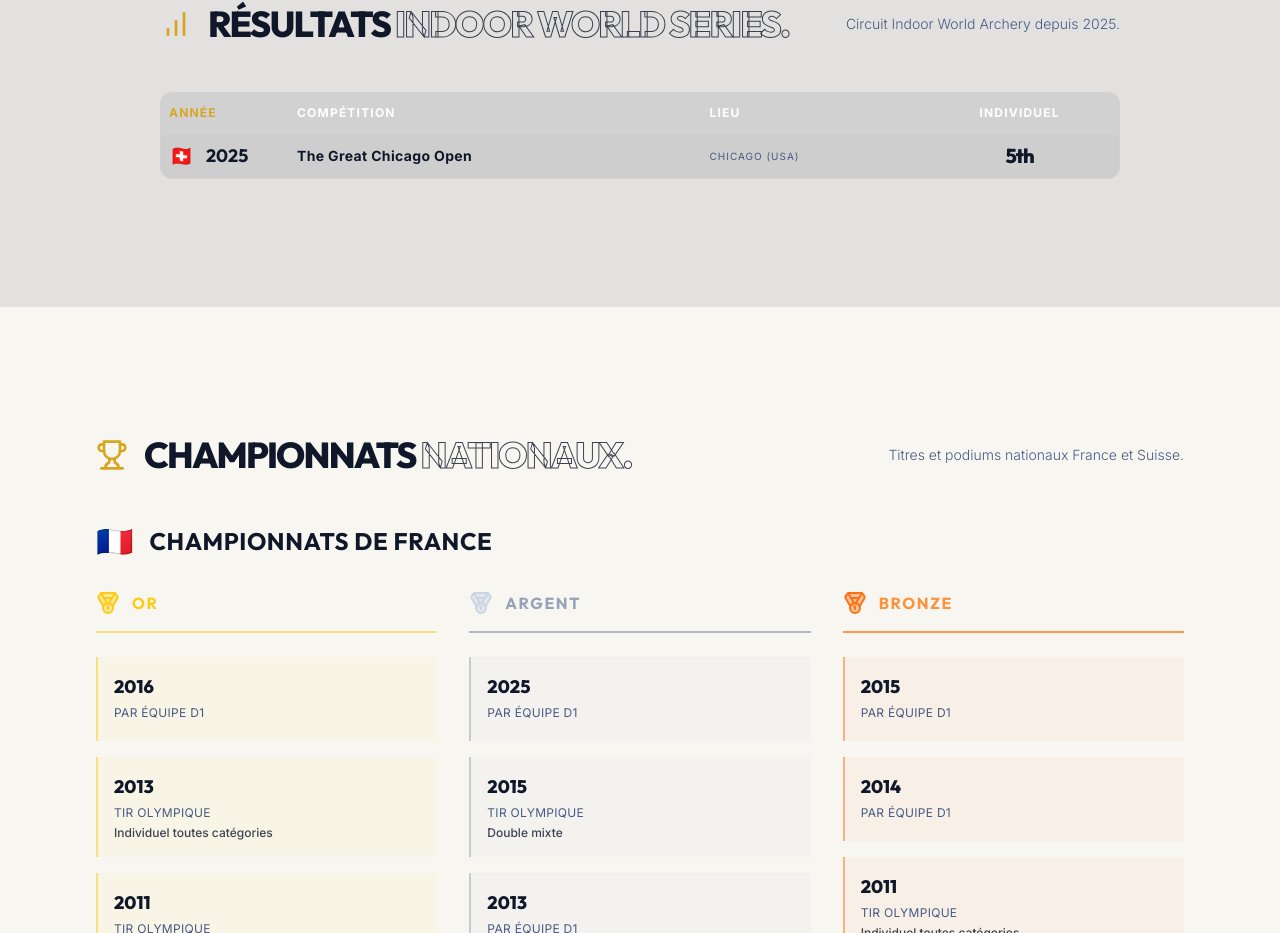
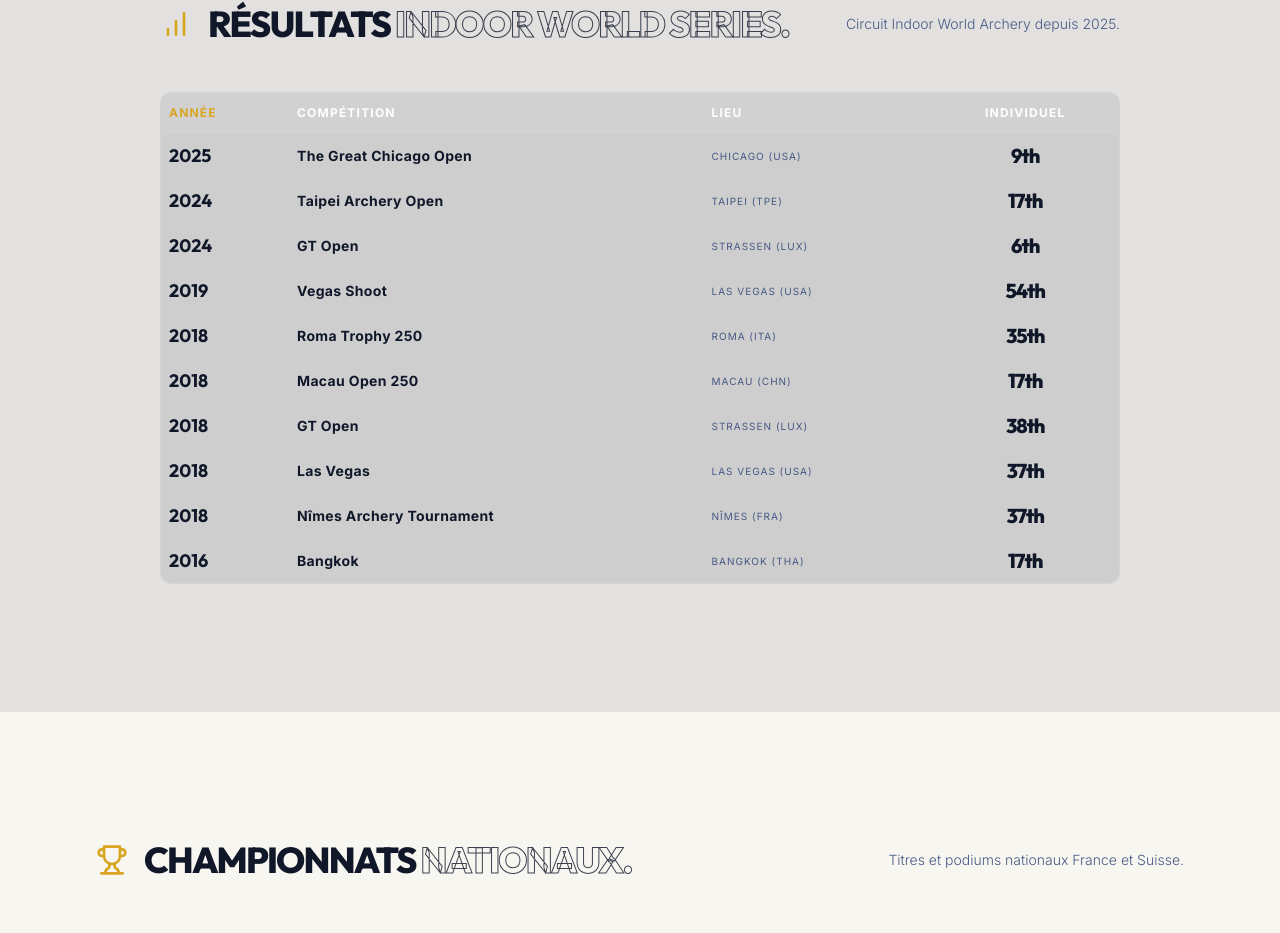
Before and after one commit to nc7hmwtkz4-dot/sg-335882f0-675b-4301-b1b4-dec62524d52d-1777717981, a Next.js app: page /palmares in a window 1280 px wide. Shown: the part 3461-4394 px from the top of the page. Built offline with nearby package versions, Linux system fonts and the light colour scheme.

Commit message:
feat(palmares): add indoor world series results

```diff
--- a/src/pages/palmares.tsx
+++ b/src/pages/palmares.tsx
@@ -371,19 +371,122 @@ export default function Palmares() {
                 <TableBody>
                   <TableRow className="border-white/5 hover:bg-white/5 transition-colors">
                     <TableCell>
-                      <div className="flex items-center gap-3">
-                        <span className="text-xl opacity-90" title="Équipe de Suisse">🇨🇭</span>
-                        <span className="font-heading font-bold text-lg text-foreground">2025</span>
-                      </div>
+                      <span className="font-heading font-bold text-lg text-foreground">2025</span>
                     </TableCell>
                     <TableCell>
-                      <div className="flex items-center gap-3">
-                        <span className="font-bold text-sm tracking-wide">The Great Chicago Open</span>
-                      </div>
+                      <span className="font-bold text-sm tracking-wide">The Great Chicago Open</span>
                     </TableCell>
                     <TableCell className="text-[10px] text-muted-foreground uppercase tracking-widest">Chicago (USA)</TableCell>
                     <TableCell className="text-center">
-                      <span className="font-heading font-extrabold text-lg md:text-xl tracking-tighter text-foreground">5th</span>
+                      <span className="font-heading font-extrabold text-lg md:text-xl tracking-tighter text-foreground">9th</span>
+                    </TableCell>
+                  </TableRow>
+                  <TableRow className="border-white/5 hover:bg-white/5 transition-colors">
+                    <TableCell>
+                      <span className="font-heading font-bold text-lg text-foreground">2024</span>
+                    </TableCell>
+                    <TableCell>
+                      <span className="font-bold text-sm tracking-wide">Taipei Archery Open</span>
+                    </TableCell>
+                    <TableCell className="text-[10px] text-muted-foreground uppercase tracking-widest">Taipei (TPE)</TableCell>
+                    <TableCell className="text-center">
+                      <span className="font-heading font-extrabold text-lg md:text-xl tracking-tighter text-foreground">17th</span>
+                    </TableCell>
+                  </TableRow>
+                  <TableRow className="border-white/5 hover:bg-white/5 transition-colors">
+                    <TableCell>
+                      <span className="font-heading font-bold text-lg text-foreground">2024</span>
+                    </TableCell>
+                    <TableCell>
+                      <span className="font-bold text-sm tracking-wide">GT Open</span>
+                    </TableCell>
+                    <TableCell className="text-[10px] text-muted-foreground uppercase tracking-widest">Strassen (LUX)</TableCell>
+                    <TableCell className="text-center">
+                      <span className="font-heading font-extrabold text-lg md:text-xl tracking-tighter text-foreground">6th</span>
+                    </TableCell>
+                  </TableRow>
+                  <TableRow className="border-white/5 hover:bg-white/5 transition-colors">
+                    <TableCell>
+                      <span className="font-heading font-bold text-lg text-foreground">2019</span>
+                    </TableCell>
+                    <TableCell>
+                      <span className="font-bold text-sm tracking-wide">Vegas Shoot</span>
+                    </TableCell>
+                    <TableCell className="text-[10px] text-muted-foreground uppercase tracking-widest">Las Vegas (USA)</TableCell>
+                    <TableCell className="text-center">
+                      <span className="font-heading font-extrabold text-lg md:text-xl tracking-tighter text-foreground">54th</span>
+                    </TableCell>
+                  </TableRow>
+                  <TableRow className="border-white/5 hover:bg-white/5 transition-colors">
+                    <TableCell>
+                      <span className="font-heading font-bold text-lg text-foreground">2018</span>
+                    </TableCell>
+                    <TableCell>
+                      <span className="font-bold text-sm tracking-wide">Roma Trophy 250</span>
+                    </TableCell>
+                    <TableCell className="text-[10px] text-muted-foreground uppercase tracking-widest">Roma (ITA)</TableCell>
+                    <TableCell className="text-center">
+                      <span className="font-heading font-extrabold text-lg md:text-xl tracking-tighter text-foreground">35th</span>
+                    </TableCell>
+                  </TableRow>
+                  <TableRow className="border-white/5 hover:bg-white/5 transition-colors">
+                    <TableCell>
+                      <span className="font-heading font-bold text-lg text-foreground">2018</span>
+                    </TableCell>
+                    <TableCell>
+                      <span className="font-bold text-sm tracking-wide">Macau Open 250</span>
+                    </TableCell>
+                    <TableCell className="text-[10px] text-muted-foreground uppercase tracking-widest">Macau (CHN)</TableCell>
+                    <TableCell className="text-center">
+                      <span className="font-heading font-extrabold text-lg md:text-xl tracking-tighter text-foreground">17th</span>
+                    </TableCell>
+                  </TableRow>
+                  <TableRow className="border-white/5 hover:bg-white/5 transition-colors">
+                    <TableCell>
+                      <span className="font-heading font-bold text-lg text-foreground">2018</span>
+                    </TableCell>
+                    <TableCell>
+                      <span className="font-bold text-sm tracking-wide">GT Open</span>
+                    </TableCell>
+                    <TableCell className="text-[10px] text-muted-foreground uppercase tracking-widest">Strassen (LUX)</TableCell>
+                    <TableCell className="text-center">
+                      <span className="font-heading font-extrabold text-lg md:text-xl tracking-tighter text-foreground">38th</span>
+                    </TableCell>
+                  </TableRow>
+                  <TableRow className="border-white/5 hover:bg-white/5 transition-colors">
+                    <TableCell>
+                      <span className="font-heading font-bold text-lg text-foreground">2018</span>
+                    </TableCell>
+                    <TableCell>
+                      <span className="font-bold text-sm tracking-wide">Las Vegas</span>
+                    </TableCell>
+                    <TableCell className="text-[10px] text-muted-foreground uppercase tracking-widest">Las Vegas (USA)</TableCell>
+                    <TableCell className="text-center">
+                      <span className="font-heading font-extrabold text-lg md:text-xl tracking-tighter text-foreground">37th</span>
+                    </TableCell>
+                  </TableRow>
+                  <TableRow className="border-white/5 hover:bg-white/5 transition-colors">
+                    <TableCell>
+                      <span className="font-heading font-bold text-lg text-foreground">2018</span>
+                    </TableCell>
+                    <TableCell>
+                      <span className="font-bold text-sm tracking-wide">Nîmes Archery Tournament</span>
+                    </TableCell>
+                    <TableCell className="text-[10px] text-muted-foreground uppercase tracking-widest">Nîmes (FRA)</TableCell>
+                    <TableCell className="text-center">
+                      <span className="font-heading font-extrabold text-lg md:text-xl tracking-tighter text-foreground">37th</span>
+                    </TableCell>
+                  </TableRow>
+                  <TableRow className="border-white/5 hover:bg-white/5 transition-colors">
+                    <TableCell>
+                      <span className="font-heading font-bold text-lg text-foreground">2016</span>
+                    </TableCell>
+                    <TableCell>
+                      <span className="font-bold text-sm tracking-wide">Bangkok</span>
+                    </TableCell>
+                    <TableCell className="text-[10px] text-muted-foreground uppercase tracking-widest">Bangkok (THA)</TableCell>
+                    <TableCell className="text-center">
+                      <span className="font-heading font-extrabold text-lg md:text-xl tracking-tighter text-foreground">17th</span>
                     </TableCell>
                   </TableRow>
                 </TableBody>
```
